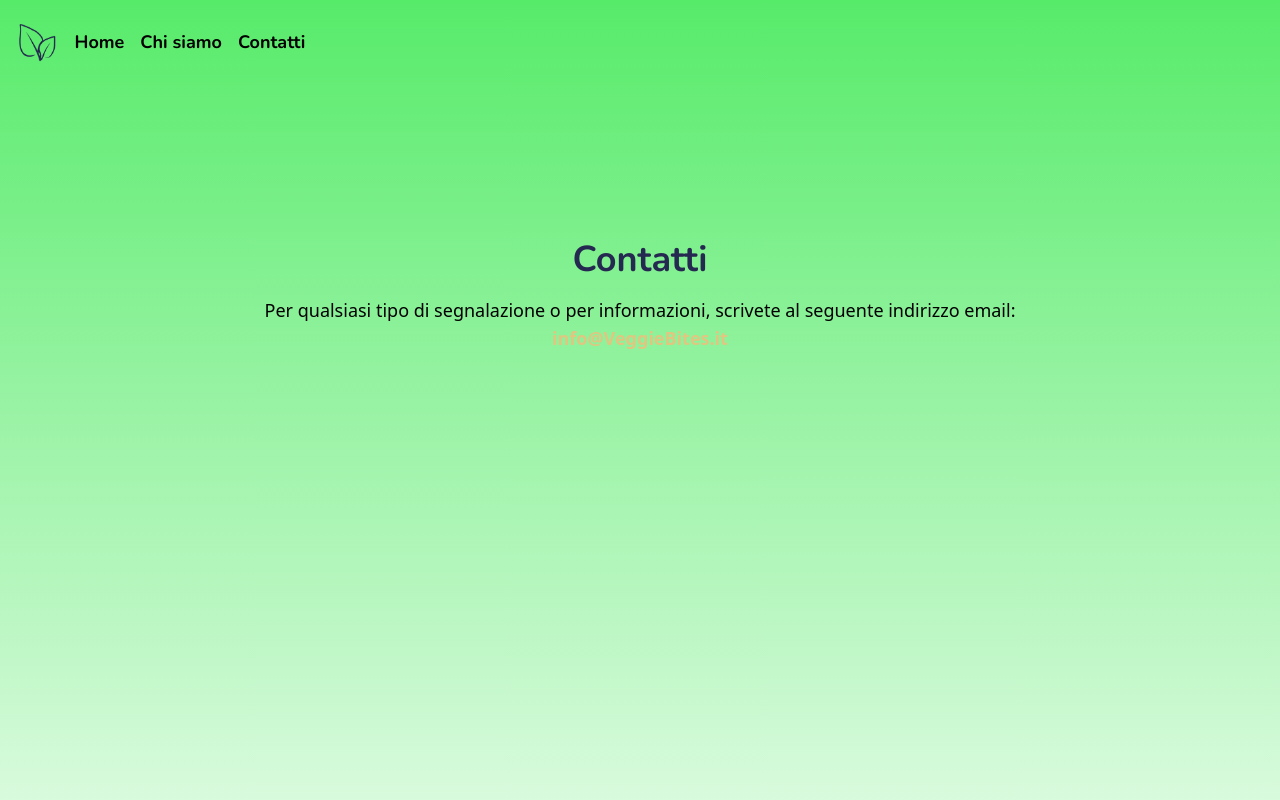
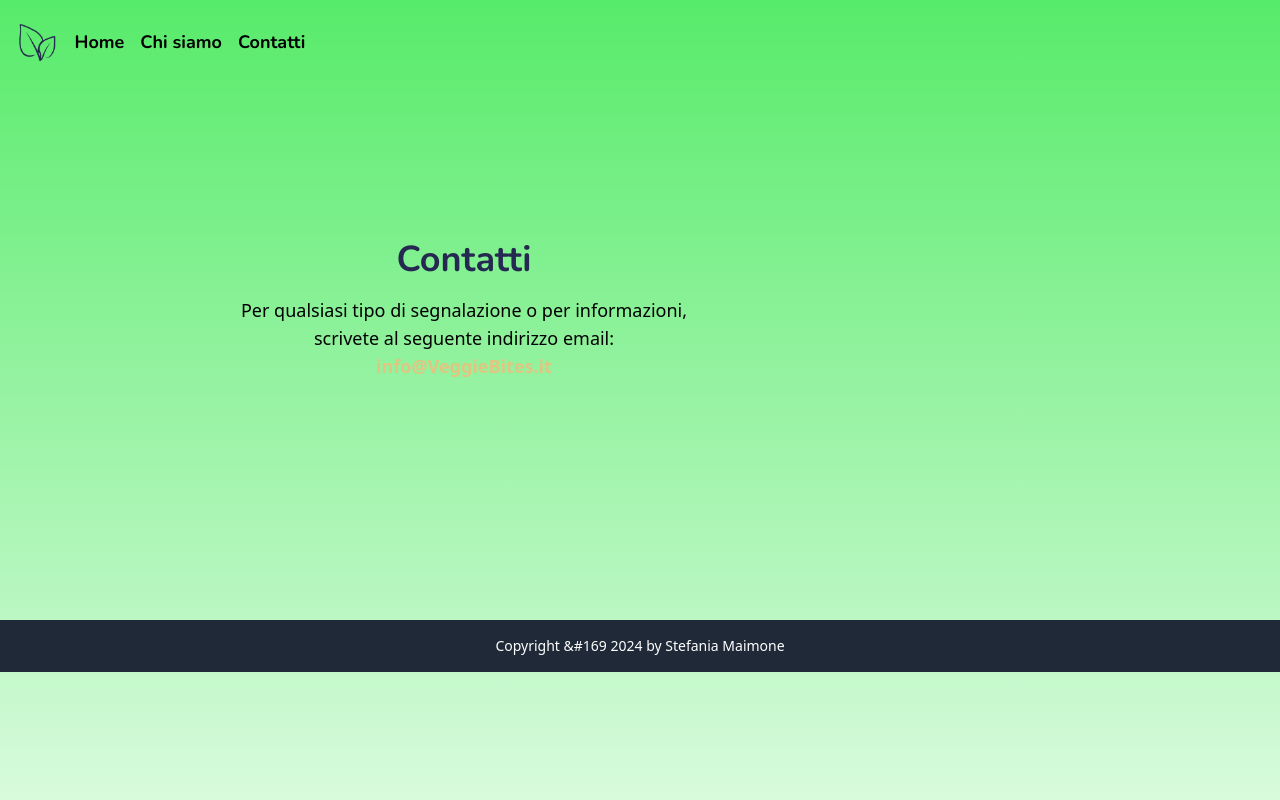
Before and after one commit to Stefina11/VeggieBites, a React (Vite) app: page /contatti in a window 1280 px wide. Shown: the top 800 px of the page. Built offline with nearby package versions, Linux system fonts and the light colour scheme.

Commit message:
modifica contatti e aggiunta footer

```diff
--- a/src/App.jsx
+++ b/src/App.jsx
@@ -8,6 +8,7 @@ import { SearchProvider } from './contexts/SearchContext.jsx';
 import CardDetails from './components/CardDetails.jsx';
 import ChiSiamo from './components/ChiSiamo.jsx';
 import Contatti from './components/Contatti.jsx';
+import Footer from './components/Footer'
 
 
 
@@ -36,6 +37,7 @@ function App() {
           <Route path="/chi-siamo" element={<ChiSiamo />} />
           <Route path="/contatti" element={<Contatti />} />
         </Routes>
+        <Footer />
       </SearchProvider>
     </Router>
   );
--- a/src/components/Contatti.jsx
+++ b/src/components/Contatti.jsx
@@ -1,6 +1,6 @@
 function Contatti() {
     return (
-        <div className="flex flex-col items-center justify-center text-center mx-auto m-4 md:m-60 mt-16 sm:mt-8">
+        <div className="flex flex-col items-center justify-center text-center mx-auto m-4 md:m-60 mt-24 sm:mt-16 w-full max-w-md">
             <h1 className="text-custom font-bold font-nunito text-4xl mb-4">Contatti</h1>
             <p className="text-lg">
                 Per qualsiasi tipo di segnalazione o per informazioni, scrivete al seguente indirizzo email:
--- /dev/null
+++ b/src/components/Footer.jsx
@@ -0,0 +1,12 @@
+function Footer() {
+    return (
+        <footer className="bg-gray-800 text-white text-center py-4">
+            <p className="text-sm">
+            Copyright &#169 2024 by Stefania Maimone
+            </p>
+
+        </footer>
+    );
+}
+
+export default Footer;
```
